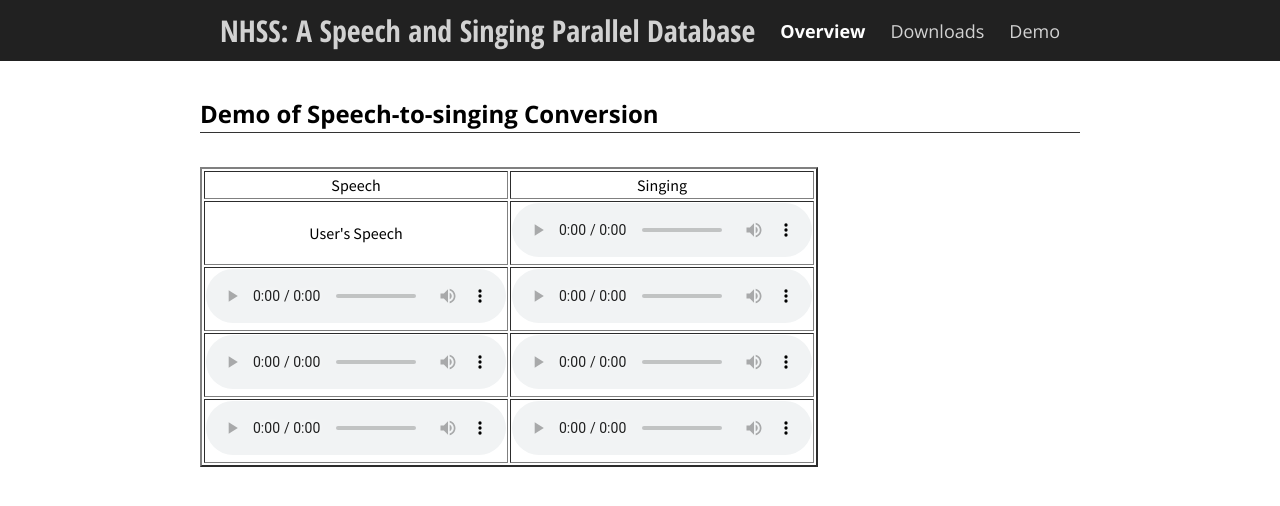
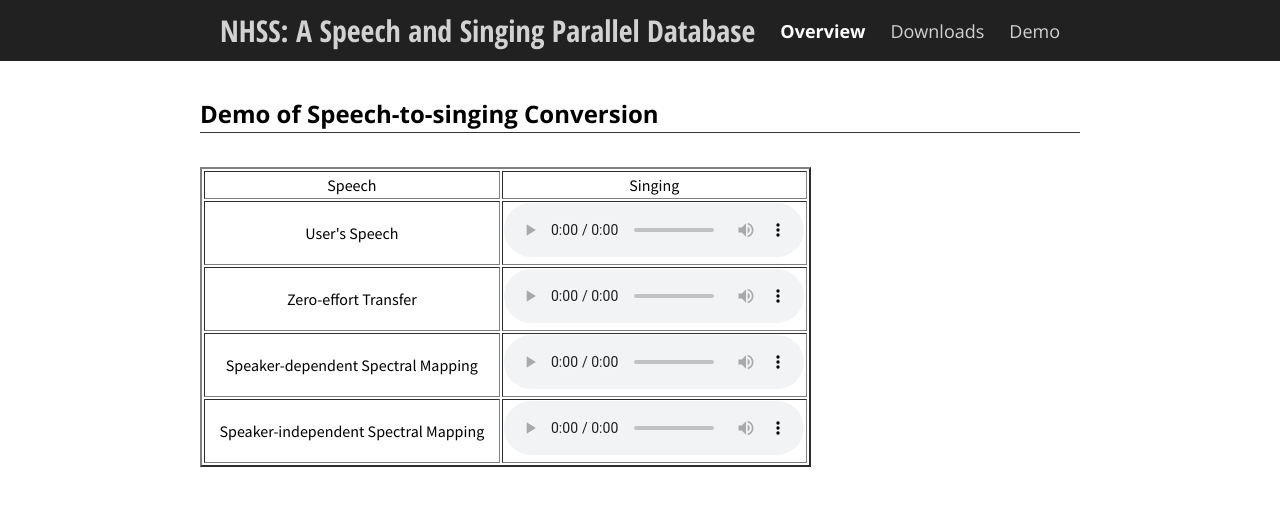
Before and after one commit to bidishasharma/bidishasharma.github.io, a Jekyll site: the page NHSS_Database/demo.html, which Jekyll copies as it is, in a window 1280 px wide. Shown: the top 506 px of the page. Built offline with Jekyll 4.4.1, drawn with Linux system fonts in a browser that asks for light colours.

Commit message:
Update demo.html

```diff
--- a/NHSS_Database/demo.html
+++ b/NHSS_Database/demo.html
@@ -47,30 +47,21 @@
 </tr>
 
 <tr>
-<td style="width: 301.333px;"><audio controls="controls">
-			  <source src="audio/Speech_1_945.wav" type="audio/wav" />
-			Your browser does not support the audio element.
-			</audio></td>
+<td style="text-align: center; width: 301.333px;">Zero-effort Transfer</td>
 <td style="width: 301.333px;"><audio controls="controls">
 			  <source src="audio/Song_1_945.wav" type="audio/wav" />
 			Your browser does not support the audio element.
 			</audio></td>
 </tr>
 <tr>
-<td style="width: 301.333px;"><audio controls="controls">
-			  <source src="audio/Speech_5_1763.wav" type="audio/wav" />
-			Your browser does not support the audio element.
-			</audio></td>
+<td style="text-align: center; width: 301.333px;">Speaker-dependent Spectral Mapping</td>
 <td style="width: 301.333px;"><audio controls="controls">
 			  <source src="audio/Song_5_1763.wav" type="audio/wav" />
 			Your browser does not support the audio element.
 			</audio></td>
 </tr>
 <tr>
-<td style="width: 301.333px;"><audio controls="controls">
-			  <source src="audio/Speech_1_2694.wav" type="audio/wav" />
-			Your browser does not support the audio element.
-			</audio></td>
+<td style="text-align: center; width: 301.333px;">Speaker-independent Spectral Mapping</td>
 <td style="width: 301.333px;"><audio controls="controls">
 			  <source src="audio/Song_1_2694.wav" type="audio/wav" />
 			Your browser does not support the audio element.
```
